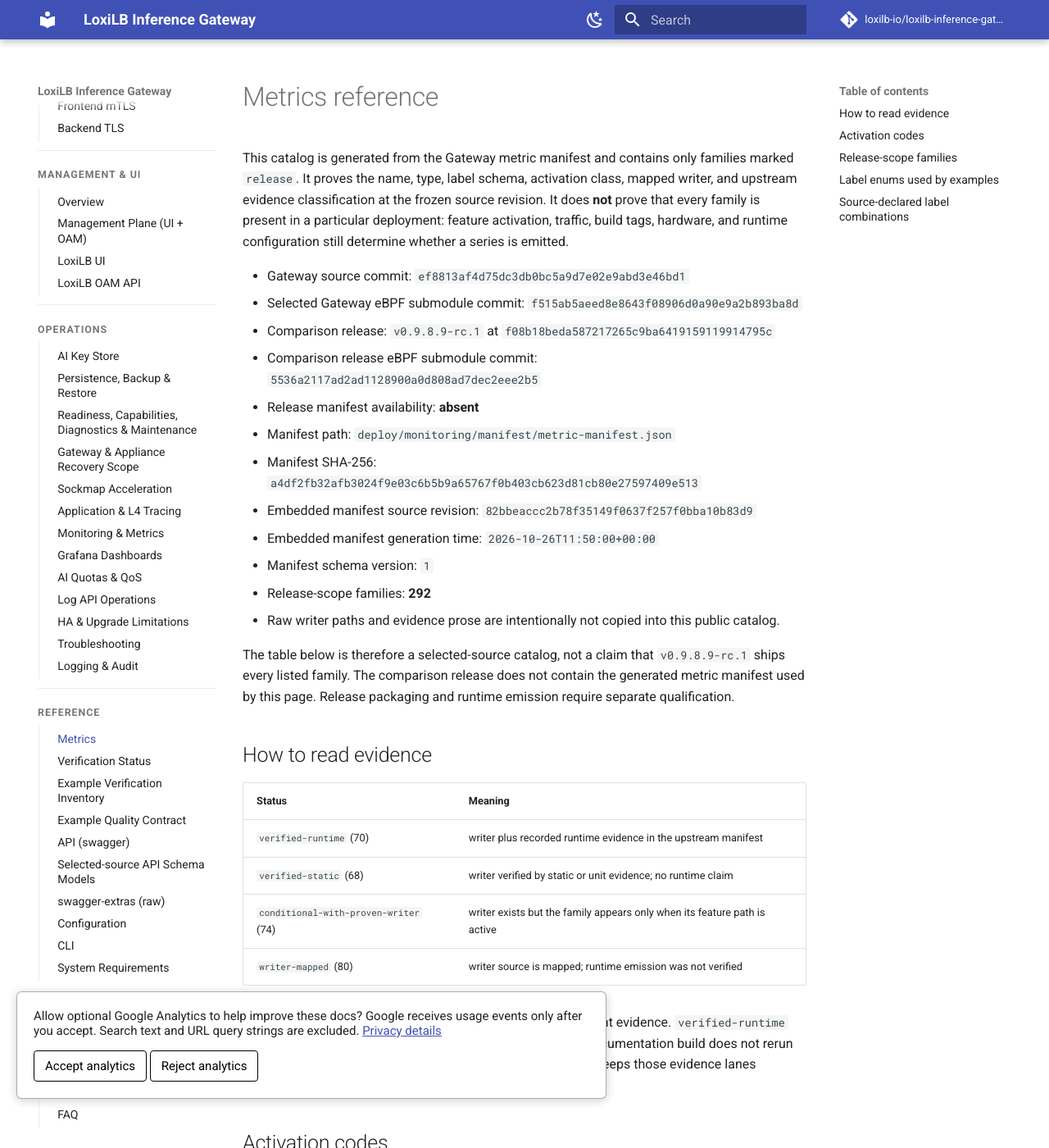
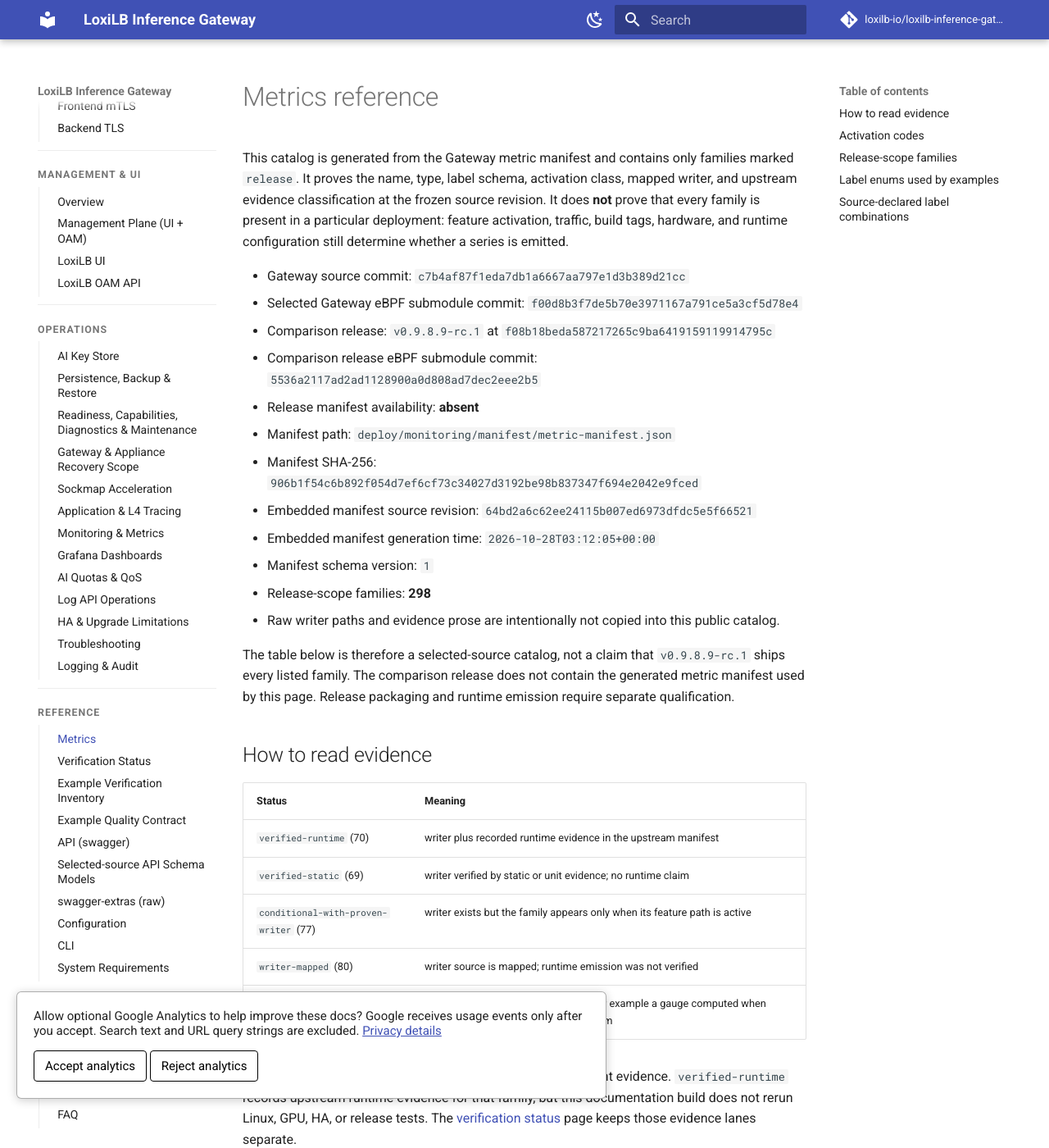
Before and after one commit to loxilb-io/loxilbdocs-inference-gateway, an MkDocs documentation site: the page built from docs/reference/metrics.md, in a window 1280 px wide and 1400 px high. Shown: the whole window at 82% size. Built offline with MkDocs 1.6.1 and Material for MkDocs 9.7.7, drawn with Linux system fonts in a browser that asks for light colours; comment, search, counter and statistics services are not loaded; the version menu is left out; some of the changed text lies outside the part shown.

Commit message:
fix(contracts): refresh Gateway snapshot to c7b4af8 (EPP, idempotent API keys)
Upstream main moved from ef8813a to c7b4af8: Endpoint Picker rule fields
(eppEndpoint, eppFailureMode, eppTimeoutMs, eppPlaintext), idempotent
API-key creation (client_op_id / Idempotency-Key, reused flag), six new
metric families (292 -> 298) and a new eBPF pin. Regenerate the tracked
contract and both reference pages, move verification-status links to the
new commit (claim membership and assertion IDs re-checked unchanged), and
update the frozen test values.

The two EPP gauges are scrape-time GaugeFuncs that upstream labels
definition-only. Explain that status in the metrics legend and allow
exactly those two families without a writer; any other is still a failure.

Co-Authored-By: Claude Opus 5.5 <noreply@anthropic.com>

```diff
--- a/docs/reference/metrics.md
+++ b/docs/reference/metrics.md
@@ -7,17 +7,17 @@ revision. It does **not** prove that every family is present in a particular
 deployment: feature activation, traffic, build tags, hardware, and runtime
 configuration still determine whether a series is emitted.
 
-- Gateway source commit: `ef8813af4d75dc3db0bc5a9d7e02e9abd3e46bd1`
-- Selected Gateway eBPF submodule commit: `f515ab5aeed8e8643f08906d0a90e9a2b893ba8d`
+- Gateway source commit: `c7b4af87f1eda7db1a6667aa797e1d3b389d21cc`
+- Selected Gateway eBPF submodule commit: `f00d8b3f7de5b70e3971167a791ce5a3cf5d78e4`
 - Comparison release: `v0.9.8.9-rc.1` at `f08b18beda587217265c9ba6419159119914795c`
 - Comparison release eBPF submodule commit: `5536a2117ad2ad1128900a0d808ad7dec2eee2b5`
 - Release manifest availability: **absent**
 - Manifest path: `deploy/monitoring/manifest/metric-manifest.json`
-- Manifest SHA-256: `a4df2fb32afb3024f9e03c6b5b9a65767f0b403cb623d81cb80e27597409e513`
-- Embedded manifest source revision: `82bbeaccc2b78f35149f0637f257f0bba10b83d9`
-- Embedded manifest generation time: `2026-10-26T11:50:00+00:00`
+- Manifest SHA-256: `906b1f54c6b892f054d7ef6cf73c34027d3192be98b837347f694e2042e9fced`
+- Embedded manifest source revision: `64bd2a6c62ee24115b007ed6973dfdc5e5f66521`
+- Embedded manifest generation time: `2026-10-28T03:12:05+00:00`
 - Manifest schema version: `1`
-- Release-scope families: **292**
+- Release-scope families: **298**
 - Raw writer paths and evidence prose are intentionally not copied into this public catalog.
 
 The table below is therefore a selected-source catalog, not a claim
@@ -30,9 +30,10 @@ Release packaging and runtime emission require separate qualification.
 | Status | Meaning |
 | --- | --- |
 | `verified-runtime` (70) | writer plus recorded runtime evidence in the upstream manifest |
-| `verified-static` (68) | writer verified by static or unit evidence; no runtime claim |
-| `conditional-with-proven-writer` (74) | writer exists but the family appears only when its feature path is active |
+| `verified-static` (69) | writer verified by static or unit evidence; no runtime claim |
+| `conditional-with-proven-writer` (77) | writer exists but the family appears only when its feature path is active |
 | `writer-mapped` (80) | writer source is mapped; runtime emission was not verified |
+| `definition-only` (2) | registered without a separate writer, for example a gauge computed when Prometheus scrapes it; no runtime claim |
 
 A writer or registration point is source evidence, not deployment evidence.
 `verified-runtime` records upstream runtime evidence for that family, but this
@@ -80,6 +81,11 @@ Combined codes such as `DP+V` require both conditions.
 | `loxilb_ai_admission_warming_endpoints` | `gauge` | `service`, `pool` | `C` | `gateway-default` | `verified-static` |
 | `loxilb_ai_class_config_lkg_intervals_total` | `counter` | none | `C` | `gateway-default` | `verified-static` |
 | `loxilb_ai_engine_info` | `gauge` | `service`, `engine` | `V` | `gateway-default` | `conditional-with-proven-writer` |
+| `loxilb_ai_epp_candidates_rejected_total` | `counter` | `reason` | `V` | `gateway-default` | `conditional-with-proven-writer` |
+| `loxilb_ai_epp_duration_seconds` | `histogram` | none | `E` | `gateway-default` | `conditional-with-proven-writer` |
+| `loxilb_ai_epp_inflight` | `gauge` | none | `E` | `gateway-default` | `definition-only` |
+| `loxilb_ai_epp_pending` | `gauge` | none | `E` | `gateway-default` | `definition-only` |
+| `loxilb_ai_epp_requests_total` | `counter` | `outcome` | `V` | `gateway-default` | `conditional-with-proven-writer` |
 | `loxilb_ai_fc_band_total` | `counter` | `service`, `band`, `outcome` | `C` | `gateway-default` | `verified-static` |
 | `loxilb_ai_fc_tenant_slots` | `gauge` | `service`, `kind` | `C` | `gateway-default` | `verified-static` |
 | `loxilb_ai_jwks_keys` | `gauge` | `profile` | `E` | `gateway-default` | `conditional-with-proven-writer` |
```
Also changed, not shown: other parts of docs/reference/metrics.md (+2 -1 lines), docs/reference/api-schema-models.md (+3 -3 lines), docs/reference/verification-status.md (+8 -8 lines), 4 other files.
